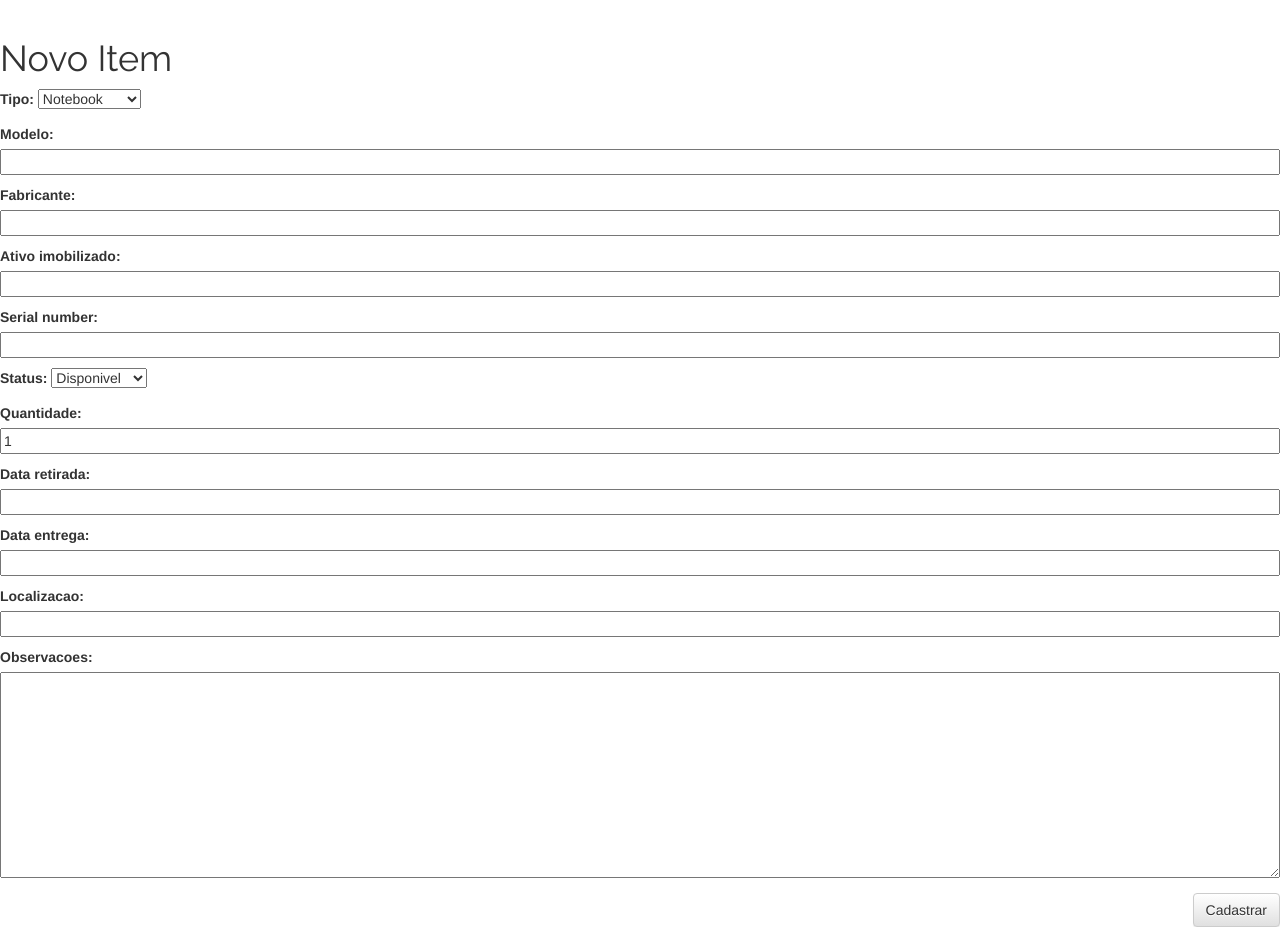
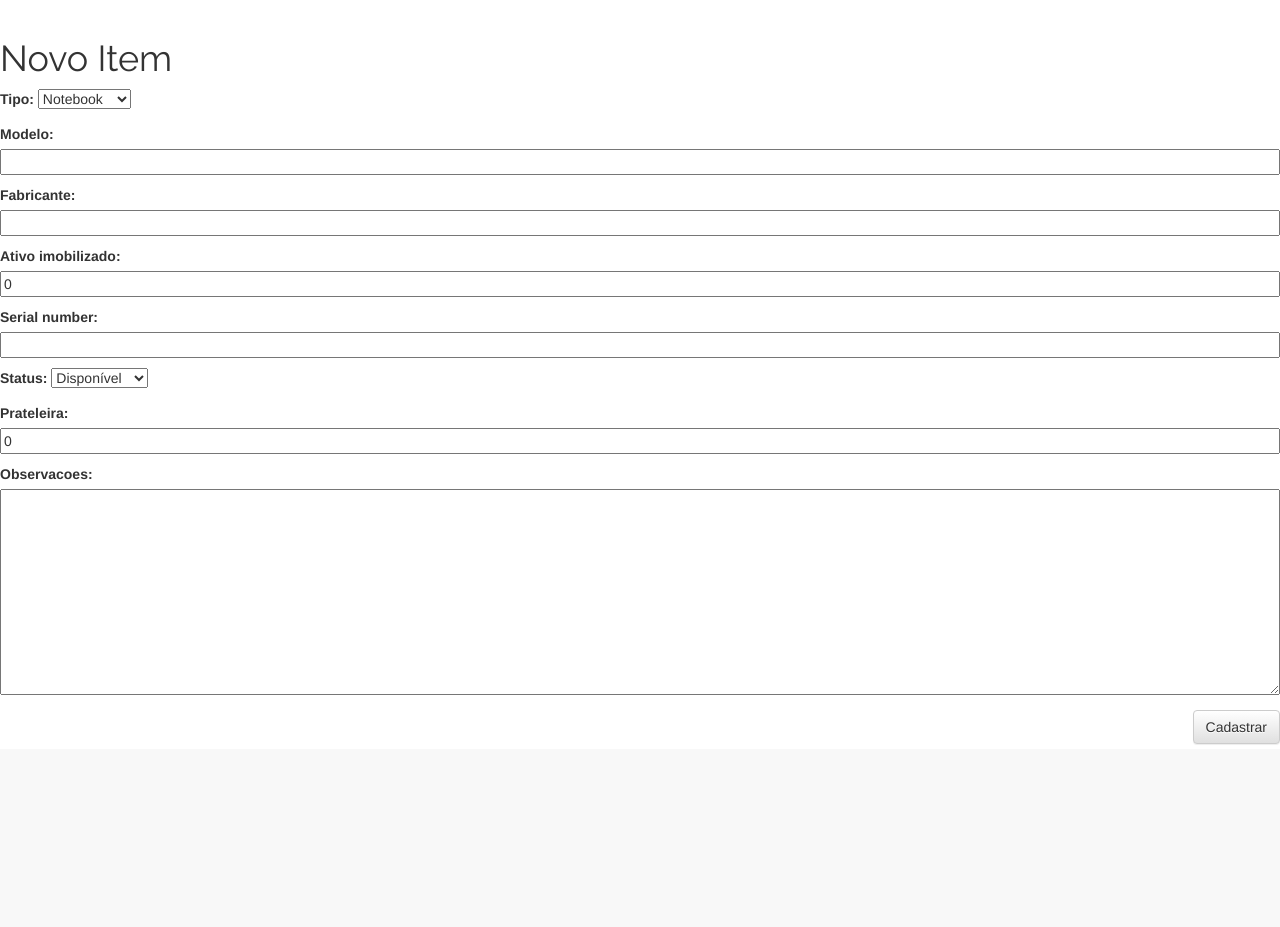
Before and after one commit to rvmoura96/projeto-almoxarifado, a Django app: page /equip/new/ in a window 1280 px wide. Shown: the part 51-978 px from the top of the page. After the commit the page ends 795 px from the top, so only its background shows below. Run offline with Django 3.2, Linux system fonts and the light colour scheme; some libraries are stand-ins or nearby versions.

Commit message:
Refactor models

```diff
--- a/almoxarifado/admin.py
+++ b/almoxarifado/admin.py
@@ -1,5 +1,6 @@
 from django.contrib import admin
-from .models import Equipamento
+from .models import Equipamento, Item
 # Register your models here.
 
 admin.site.register(Equipamento)
+admin.site.register(Item)
--- a/almoxarifado/forms.py
+++ b/almoxarifado/forms.py
@@ -6,5 +6,4 @@ class EquipForm(forms.ModelForm):
     class Meta:
         model = Equipamento
         fields = ('tipo', 'modelo', 'fabricante', 'ativo_imobilizado',
-                  'serial_number', 'status', 'quantidade', 'data_retirada',
-                  'data_entrega', 'localizacao', 'observacoes')
+                  'serial_number', 'status', 'prateleira', 'observacoes')
--- a/almoxarifado/models.py
+++ b/almoxarifado/models.py
@@ -10,8 +10,6 @@ class Equipamento(models.Model):
     projetor = 'Projetor'
     impressora = 'Impressora'
     monitor = 'Monitor'
-    perifericos = 'Periféricos'
-    consumiveis = 'Consumíveis'
 
     tipo_choices = (
         (notebook, 'Notebook'),
@@ -19,27 +17,49 @@ class Equipamento(models.Model):
         (projetor, 'Projetor'),
         (impressora, 'Impressora'),
         (monitor, 'Monitor'),
-        (perifericos, 'Periféricos'),
-        (consumiveis, 'Consumíveis'),
 
     )
 
     status_choices = (
-        (disponivel, 'Disponivel'),
-        (indisponivel, 'Indisponivel'),
+        (disponivel, 'Disponível'),
+        (indisponivel, 'Indisponível'),
     )
 
     tipo = models.CharField(max_length=50, choices=tipo_choices, default=notebook)
     modelo = models.CharField(max_length=170)
-    fabricante = models.CharField(max_length=90, null=True, blank=True)
-    ativo_imobilizado = models.IntegerField(null=True, blank=True)
-    serial_number = models.CharField(max_length=30, null=True, blank=True)
+    fabricante = models.CharField(max_length=90, default= None)
+    ativo_imobilizado = models.PositiveIntegerField(default=0, unique=True)
+    serial_number = models.CharField(max_length=30, unique=True, default= None)
     status = models.CharField(max_length=12, choices=status_choices, default=disponivel)
-    quantidade = models.PositiveIntegerField(default=1)
-    data_retirada = models.DateField(null=True, blank=True)
-    data_entrega  = models.DateField(null=True, blank=True)
-    localizacao = models.CharField(max_length=150, null=True, blank=True)
+    prateleira = models.PositiveIntegerField(default=0)
     observacoes = models.TextField(null=True, blank=True)
 
     def __str__(self):
         return self.modelo
+
+class Item(models.Model):
+    disponivel = 'Disponivel'
+    indisponivel = 'Indisponivel'
+
+    perifericos = 'Periféricos'
+    consumiveis = 'Consumíveis'
+
+    status_choices = (
+        (disponivel,' Disponível'),
+        (indisponivel, 'Indisponível'),
+    )
+
+    tipo_choices = {
+        (consumiveis, 'Consumíveis'),
+        (perifericos, 'Periféricos'),
+    }
+
+    tipo = models.CharField(max_length=12, choices=tipo_choices, default=consumiveis)
+    item = models.CharField(max_length=170)
+    fabricante = models.CharField(max_length=90, default= None)
+    quantidade = models.PositiveIntegerField(default=0)
+    status = models.CharField(max_length=12, choices=status_choices, default=disponivel)
+    prateleira = models.PositiveIntegerField(default=0)
+
+    def __str__(self):
+        return self.item
--- a/almoxarifado/templates/almoxarifado/equip_list.html
+++ b/almoxarifado/templates/almoxarifado/equip_list.html
@@ -8,7 +8,6 @@
                     <th>Modelo</th>
                     <th>Tipo</th>
                     <th>AI</th>
-                    <th>Quantidade</th>
                     <th>Status</th>
                     <th>Observacoes</th>
                     <th>Detalhes</th>
@@ -17,12 +16,7 @@
                 <tr>
                     <td>{{ equip.modelo }}</td>
                     <td>{{ equip.tipo }}</td>
-                    {% if equip.tipo == 'Periféricos' or equip.tipo == 'Consumíveis' %}
-                        <td></td>
-                    {% else %}
                     <td>{{ equip.ativo_imobilizado }}</td>
-                    {% endif %}
-                    <td>{{ equip.quantidade }}</td>
                     <td>{{ equip.status }}</td>
                     <td>{{ equip.observacoes }}</td>
                     <td><a href="{% url 'equip_detail' pk=equip.pk %}">Visualizar</a></td>
```
Also changed, not shown: almoxarifado/templates/almoxarifado/equip_detail.html (+4 -16 lines), almoxarifado/migrations/0011_auto_20171009_1651.py (added), almoxarifado/migrations/0012_auto_20171009_1821.py (added), almoxarifado/migrations/0013_auto_20171009_1843.py (added), almoxarifado/migrations/0014_auto_20171009_1844.py (added), almoxarifado/migrations/0015_auto_20171009_1845.py (added).
